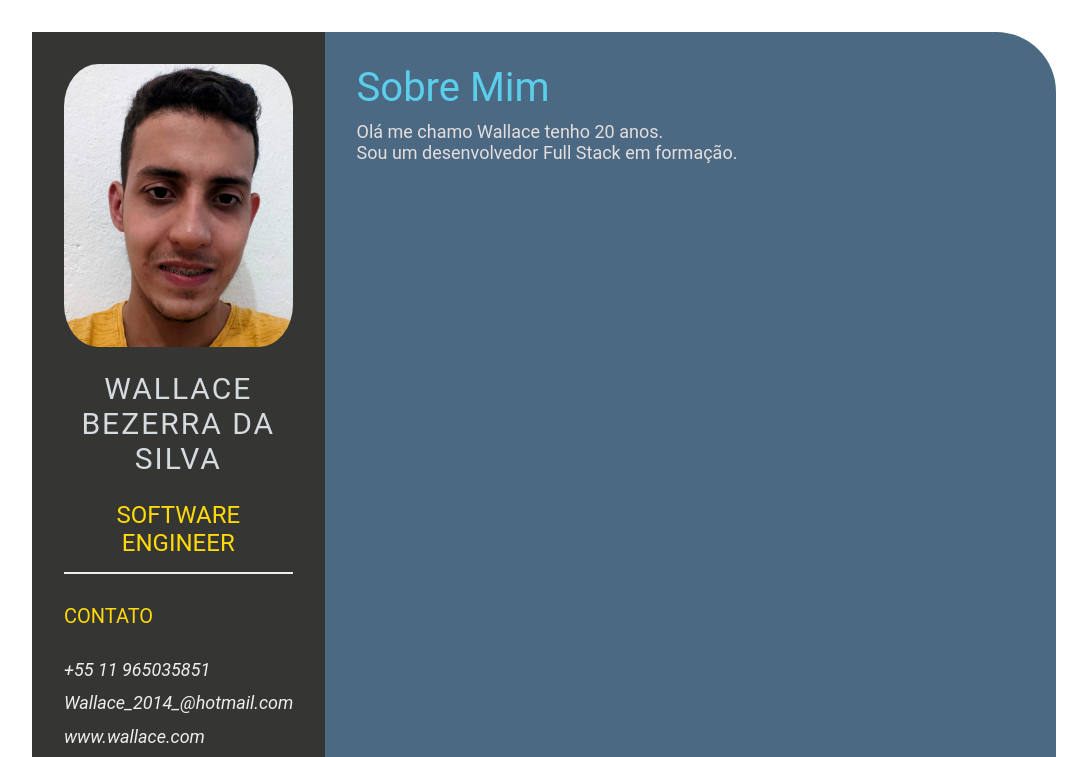
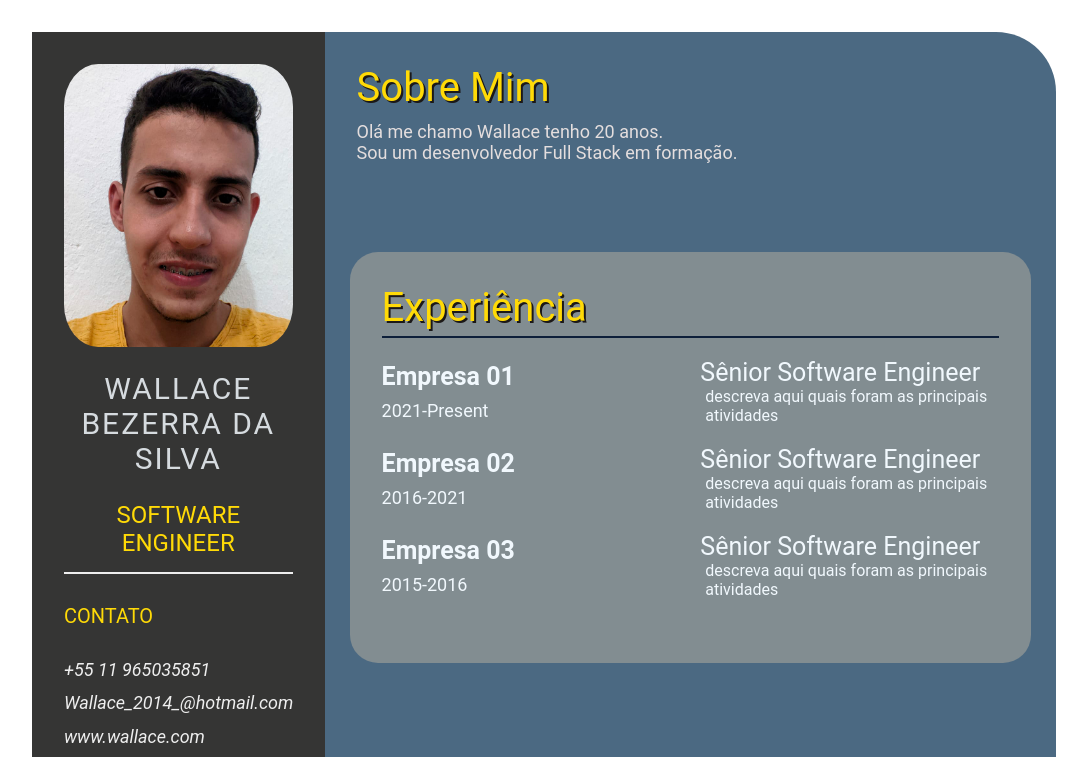
Before and after one commit to Wallace-Bezerra/Wallace-Bezerra.github.io, a plain HTML site: page index.html in a window 1280 px wide. Shown: the top 757 px of the page, without its empty margins (96-1183 px from the left). Drawn offline with Linux system fonts and the light colour scheme.

Commit message:
Day-03 exp (#4)

```diff
--- a/index.html
+++ b/index.html
@@ -50,7 +50,7 @@
             </section>
         </section>
 
-        <sectiom class="right-section">
+        <section class="right-section">
             <div class="right-section-contents">
                 <section class="about gap">
                     <div class="right-title">Sobre Mim</div>
@@ -61,9 +61,46 @@
                 </section>
             </div>
 
+            <!-- Experiencia -->
 
-        </sectiom>
+            <section class="experience gap">
+                <div class="right-tile">Experiência</div>
+                <div class="experience-contents">
+                    <div class="exp-left">
+                        <p class="exp-company-name">Empresa 01</p>
+                        <p class="exp-time-period">2021-Present</p>
+                    </div>
+                    <div class="exp-right">
+                        <p class="exp-position">Sênior Software Engineer</p>
+                        <p class="exp-desc">
+                            descreva aqui quais foram as principais atividades
+                        </p>
+                    </div>
 
+                    <div class="exp-left">
+                        <p class="exp-company-name">Empresa 02</p>
+                        <p class="exp-time-period">2016-2021</p>
+                    </div>
+                    <div class="exp-right">
+                        <p class="exp-position">Sênior Software Engineer</p>
+                        <p class="exp-desc">
+                            descreva aqui quais foram as principais atividades
+                        </p>
+                    </div>
+
+                    <div class="exp-left">
+                        <p class="exp-company-name">Empresa 03</p>
+                        <p class="exp-time-period">2015-2016</p>
+                    </div>
+                    <div class="exp-right">
+                        <p class="exp-position">Sênior Software Engineer</p>
+                        <p class="exp-desc">
+                            descreva aqui quais foram as principais atividades
+                        </p>
+                    </div>
+                </div>
+            </section>
+        </section>
     </main>
 </body>
 
--- a/style.css
+++ b/style.css
@@ -127,8 +127,9 @@
 }
 
 .right-title {
-    color: #5bceeb;
+    color: #ffda07;
     font-size: 40px;
+    text-shadow: 2px 2px #1b1818;
     margin-bottom: 10px;
 }
 
@@ -141,3 +142,75 @@
     color: #e4dede;
 
 }
+
+/* experiencia  */
+
+.experience {
+    padding: 32px;
+    background-color: #828d91;
+    border-radius: 28px;
+
+    margin: 25px;
+    display: grid;
+
+
+}
+
+.right-tile {
+    margin-bottom: 20px;
+    display: inline-block;
+    font-size: 40px;
+    color: #ffda07;
+    text-shadow: 2px 2px #1b1818;
+    padding-bottom: 5px;
+    border-bottom: 2px solid #0d1f3a;
+}
+
+
+
+
+.experience-contents,
+.education-contents,
+.awards-contents {
+    display: grid;
+    grid-template-columns: repeat(2, 1fr);
+    padding-bottom: 2rem;
+    gap: 20px;
+
+    color: #F1F8FD;
+}
+
+.exp-company-name,
+.education-school-name,
+.awards-company-name {
+    font-size: 25px;
+    font-weight: bold;
+}
+
+.exp-time-period,
+.educationp-time-period,
+.awards-time-period {
+    font-size: 18px;
+}
+
+.exp-position,
+.education-subject,
+.awards-name {
+    font-size: 25px;
+}
+
+.exp-desc,
+.education-desc,
+.awards-desc {
+    font-size: 16px;
+    padding-left: 5px;
+}
+
+/* testes */
+
+.exp-left {
+
+    display: grid;
+    align-content: space-around;
+
+}
```
